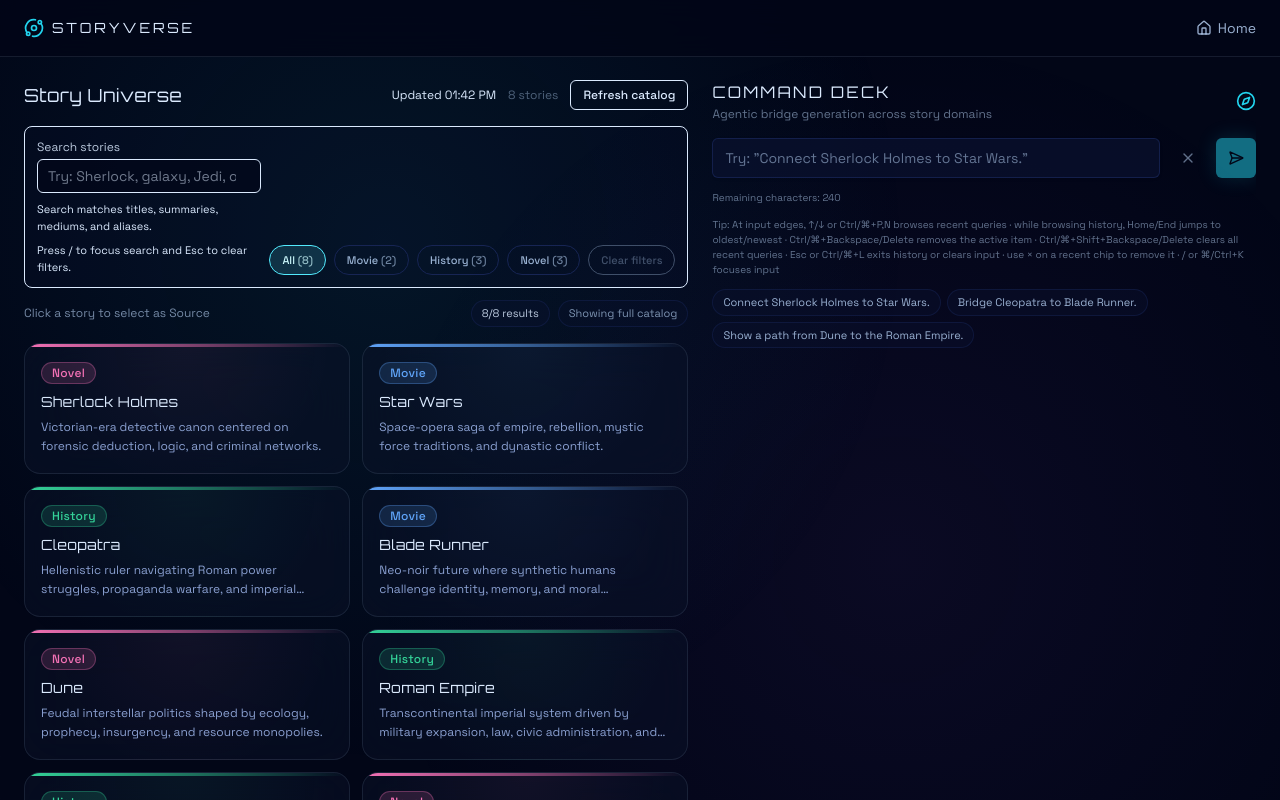
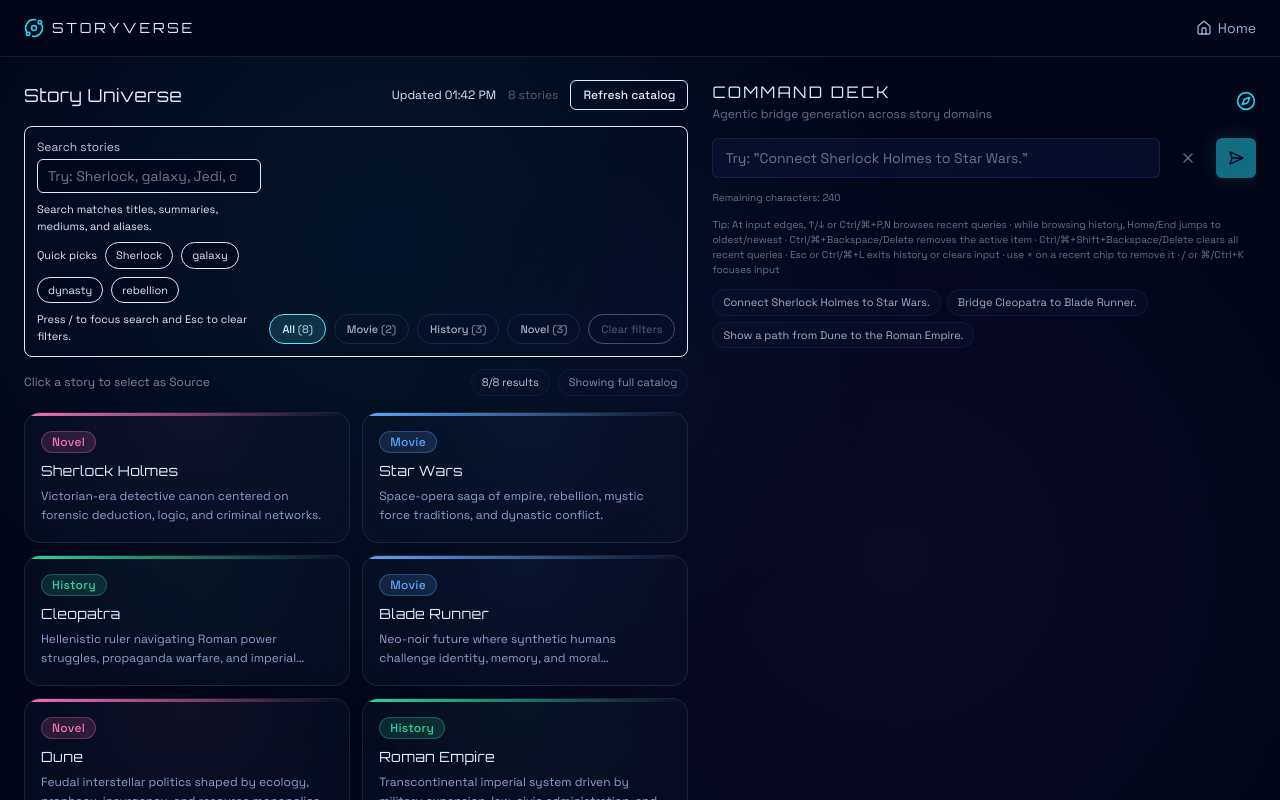
Before and after one commit to MosslandOpenDevs/StoryVerse, a Next.js app in the folder storyverse-web/: page /universe in a window 1280 px wide. Shown: the top 800 px of the page. Built offline with nearby package versions, Linux system fonts and the light colour scheme.

Commit message:
feat(ui): add quick-pick universe search chips

```diff
--- a/storyverse-web/src/app/(universe)/universe/page.tsx
+++ b/storyverse-web/src/app/(universe)/universe/page.tsx
@@ -14,6 +14,7 @@ const MEDIUM_FILTERS: Array<StoryMedium | "All"> = ["All", "Movie", "History", "
 const STORY_MEDIA: StoryMedium[] = ["Movie", "History", "Novel"];
 const SEARCH_QUERY_PARAM = "q";
 const MEDIUM_FILTER_PARAM = "medium";
+const QUICK_FILTERS = ["Sherlock", "galaxy", "dynasty", "rebellion"] as const;
 
 const COPY = {
   en: {
@@ -29,6 +30,7 @@ const COPY = {
     searchPlaceholder: "Try: Sherlock, galaxy, Jedi, or novel",
     searchHelp: "Search matches titles, summaries, mediums, and aliases.",
     searchShortcutHelp: "Press / to focus search and Esc to clear filters.",
+    quickFiltersLabel: "Quick picks",
     clearFilters: "Clear filters",
     activeFilters: "Active filters",
     removeSearchFilter: "Remove search filter",
@@ -63,6 +65,7 @@ const COPY = {
     searchPlaceholder: "예: Sherlock, galaxy, Jedi, novel",
     searchHelp: "제목, 요약, 매체, 별칭 기준으로 검색해요.",
     searchShortcutHelp: "/ 키로 검색에 바로 이동하고 Esc로 필터를 지울 수 있어요.",
+    quickFiltersLabel: "빠른 탐색",
     clearFilters: "필터 지우기",
     activeFilters: "활성 필터",
     removeSearchFilter: "검색 필터 제거",
@@ -348,6 +351,23 @@ function UniverseContent() {
               <p className="text-[11px] text-cosmos-300/70">
                 {copy.searchHelp}
               </p>
+              <div className="flex flex-wrap items-center gap-2 text-[11px] text-cosmos-300/80">
+                <span className="text-cosmos-400/80">{copy.quickFiltersLabel}</span>
+                {QUICK_FILTERS.map((term) => (
+                  <button
+                    key={term}
+                    type="button"
+                    className="rounded-full border border-cosmos-300/20 bg-cosmos-950/50 px-2.5 py-1 text-cosmos-100 transition hover:border-cyan-300/40 hover:bg-cyan-300/10"
+                    onClick={() => {
+                      setSearchQuery(term);
+                      searchInputRef.current?.focus();
+                      searchInputRef.current?.select();
+                    }}
+                  >
+                    {term}
+                  </button>
+                ))}
+              </div>
               <p className="text-[11px] text-cosmos-400/70">
                 {copy.searchShortcutHelp}
               </p>
```
